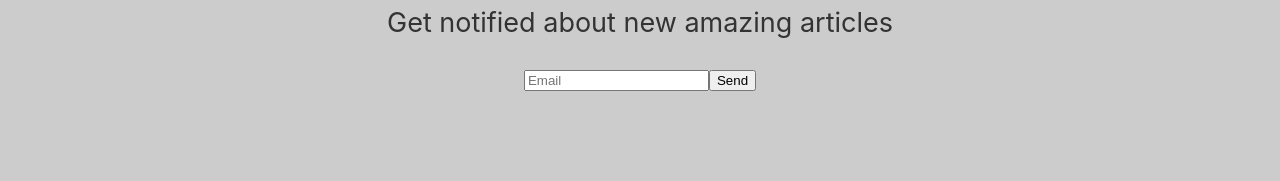
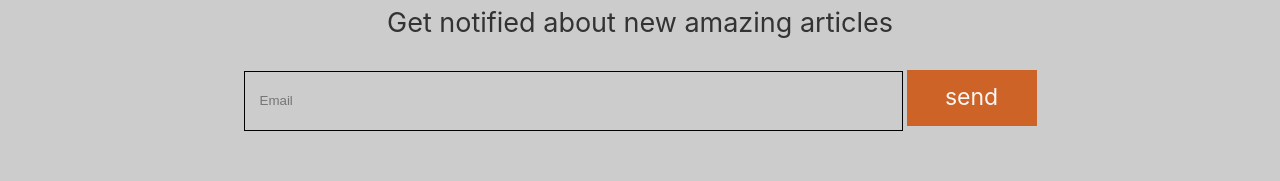
Before and after one commit to SA50-X-19/SA50-5-19Zaicev, a plain HTML site: page Wildlife-articles/index.html in a window 1280 px wide. Shown: the part 1821-2002 px from the top of the page. Drawn offline with Linux system fonts and the light colour scheme.

Commit message:
reupload
reupload

```diff
--- a/Wildlife-articles/index.html
+++ b/Wildlife-articles/index.html
@@ -59,7 +59,8 @@ What this means is that we exist to help protect our environment and do in numbe
     </div>
     <h3 class="Notification">Get notified about new amazing articles</h3>
     <form>
-        <input type="email" placeholder="Email" class="email"><input class="send" type="submit" value="Send">
+        <input type="email" placeholder="Email" class="Notification_email">
+        <input class="send_email" type="submit" value="send">
     </form>
 </div>
 </html>
--- a/Wildlife-articles/styles/style_maket.css
+++ b/Wildlife-articles/styles/style_maket.css
@@ -27,7 +27,7 @@
 header {
     height: 779px;
     width: 1440px;
-    background-image: url(/Wildlife-survival/images_wildlife/header_background_fox.jpg);
+    background-image: url(/Wildlife-articles/images_wildlife/header_background_fox.jpg);
 }
 .nav {
     width: 100%;
@@ -258,3 +258,25 @@ header {
     text-align: center;
     color: #333333;
 }
+
+.Notification_email {
+    background:none;
+    border: 1px solid;
+    padding-left: 15px;
+    width: 640px;
+    height: 56px;
+}
+.send_email {
+    background: #CD6326;
+    border: #CD6326 2px solid;
+    font-family: -apple-system, BlinkMacSystemFont, 'Segoe UI', Roboto, Oxygen, Ubuntu, Cantarell, 'Open Sans', 'Helvetica Neue', sans-serif;
+    font-style: normal;
+    font-weight: normal;
+    align-items: center;
+    text-align: center;
+    color: #F7F7F7;
+    height: 56px;
+    width: 130px;
+    font-size: 23px;
+    line-height: 27px;
+}
```
